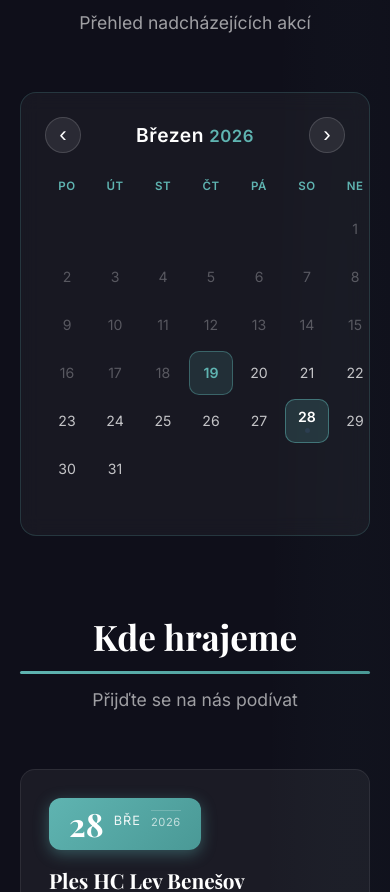
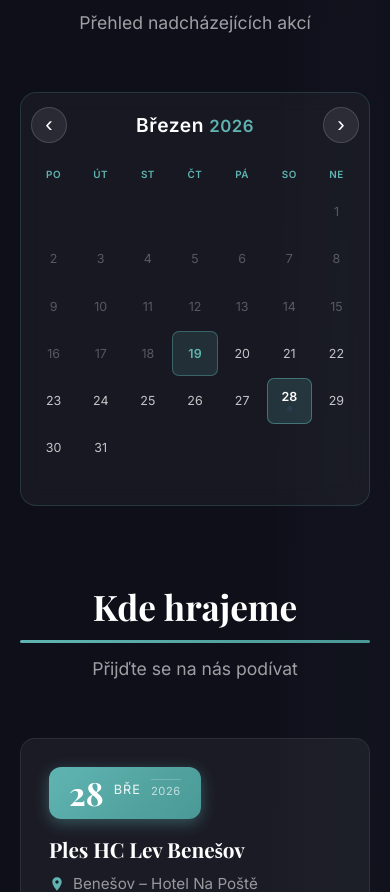
Before and after one commit to BalataV/unisono-vlasim, a plain HTML site: page index.html in a window 390 px wide. Shown: the part 1834-2726 px from the top of the page. Drawn offline with nearby package versions, Linux system fonts and the light colour scheme.

Commit message:
Mobil: fix přetékání neděle v kalendáři (menší padding + gap)
Co-Authored-By: Claude Sonnet 4.6 <noreply@anthropic.com>

```diff
--- a/css/style.css
+++ b/css/style.css
@@ -2065,4 +2065,11 @@ img {
     .hero-buttons { flex-direction: column; gap: 12px; align-items: center; }
     .contact-form { padding: 25px 20px; }
     .scroll-top { bottom: 20px; right: 15px; }
-}
+
+    /* Kalendář – aby neděle nepřetékala ven */
+    .events-calendar { padding: 14px 10px; }
+    .cal-grid { gap: 2px; }
+    .cal-cell { min-height: 34px; border-radius: 7px; }
+    .cal-day-name { font-size: 0.62rem; padding-bottom: 5px; }
+    .cal-day-num { font-size: 0.78rem; }
+}
```
